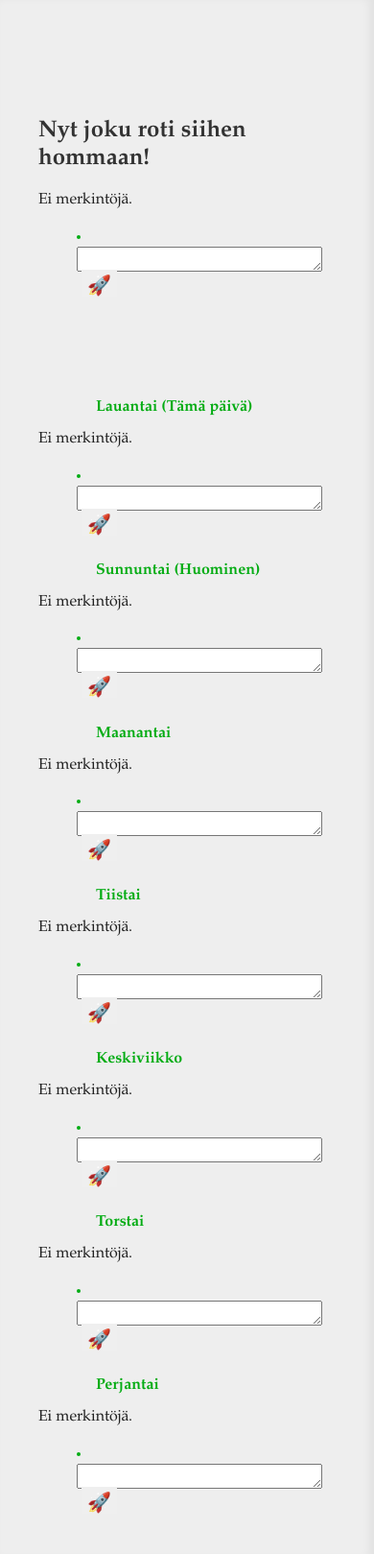
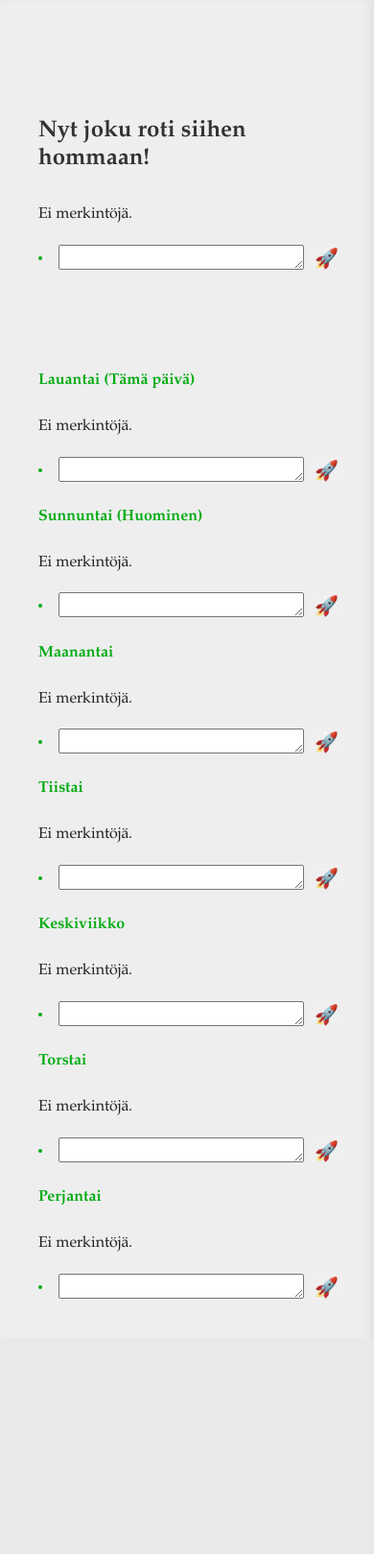
Before and after one commit to Ropazio/Paasivu, a PHP site: page /calendar.php in a window 390 px wide. Shown: the part 725-2344 px from the top of the page at 96% size. After the commit the page ends 2078 px from the top, so only its background shows below. Run offline with PHP 8.4, Linux system fonts and the light colour scheme; the visitor is signed in with stand-in values (Sample User, id 1); data that the repository does not hold is empty.

Commit message:
fixed screen scaling

```diff
--- a/main_page_styles.css
+++ b/main_page_styles.css
@@ -2,7 +2,7 @@
 html, body {
     height: 100vh;
     width: 80vw;
-    max-width: 2000px;
+    max-width: 1600px;
     margin: auto;
     background-color: #222;
     font-family: Palatino, Helvetica, Serif;
@@ -351,7 +351,7 @@ MOBILE
         margin-left: 10px;
     }
 
-    .text, .text_headline, .main_text_headline, .image_area {
+    .text, .text_headline, .main_text_headline, .image_area, .day {
         margin-left: var(--mobile_general_margin);
         margin-right: var(--mobile_general_margin);
         margin-bottom: 10px;
@@ -359,6 +359,11 @@ MOBILE
 
     .items {
         margin-left: 20px;
+    }
+
+    .bullet_container {
+        margin-left: 0px;
+        margin-right: 10px;
     }
 
     .text_headline {
--- a/summer_theme.css
+++ b/summer_theme.css
@@ -24,7 +24,7 @@
 /* Images */
 .header {
 	background-image: url(img/summer.jpg);
-	background-size: 100% auto;
+	background-size: 100% 100%;
 }
 
 
```
Also changed, not shown: 1 other file.
